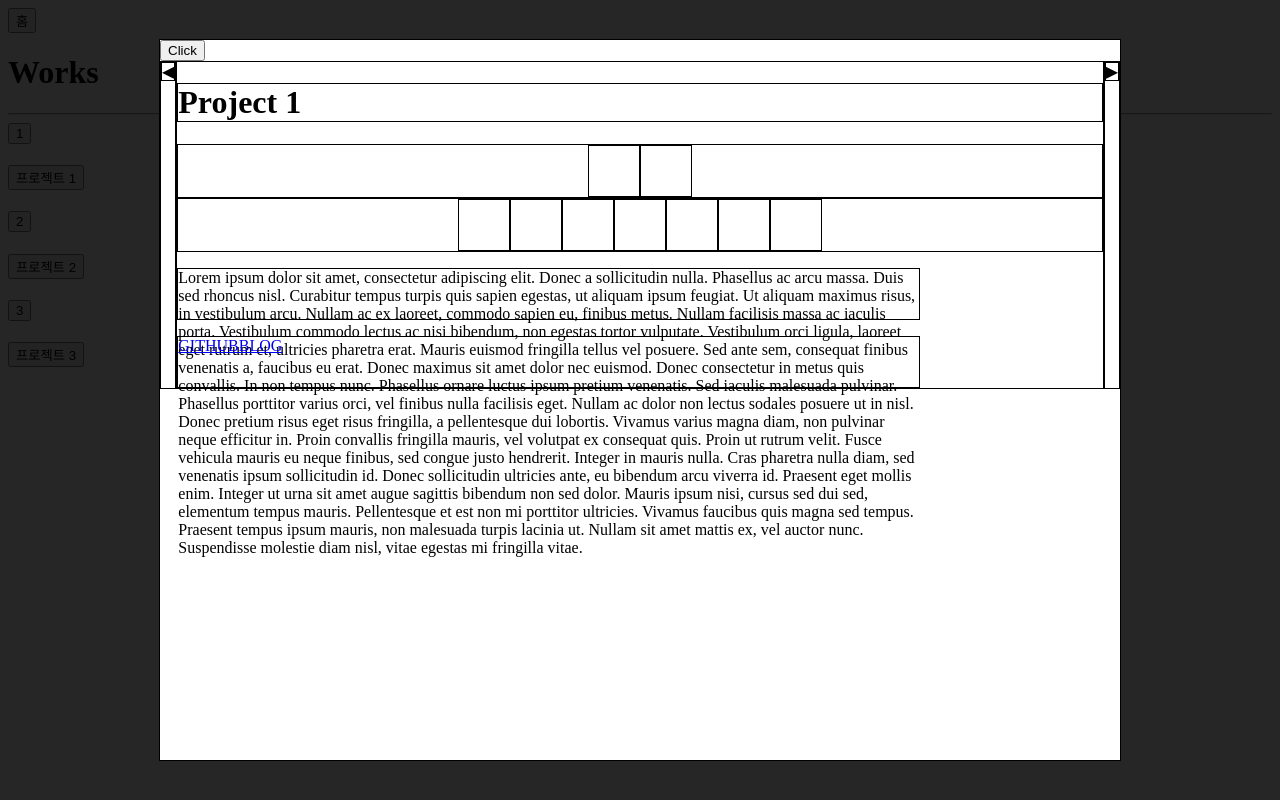
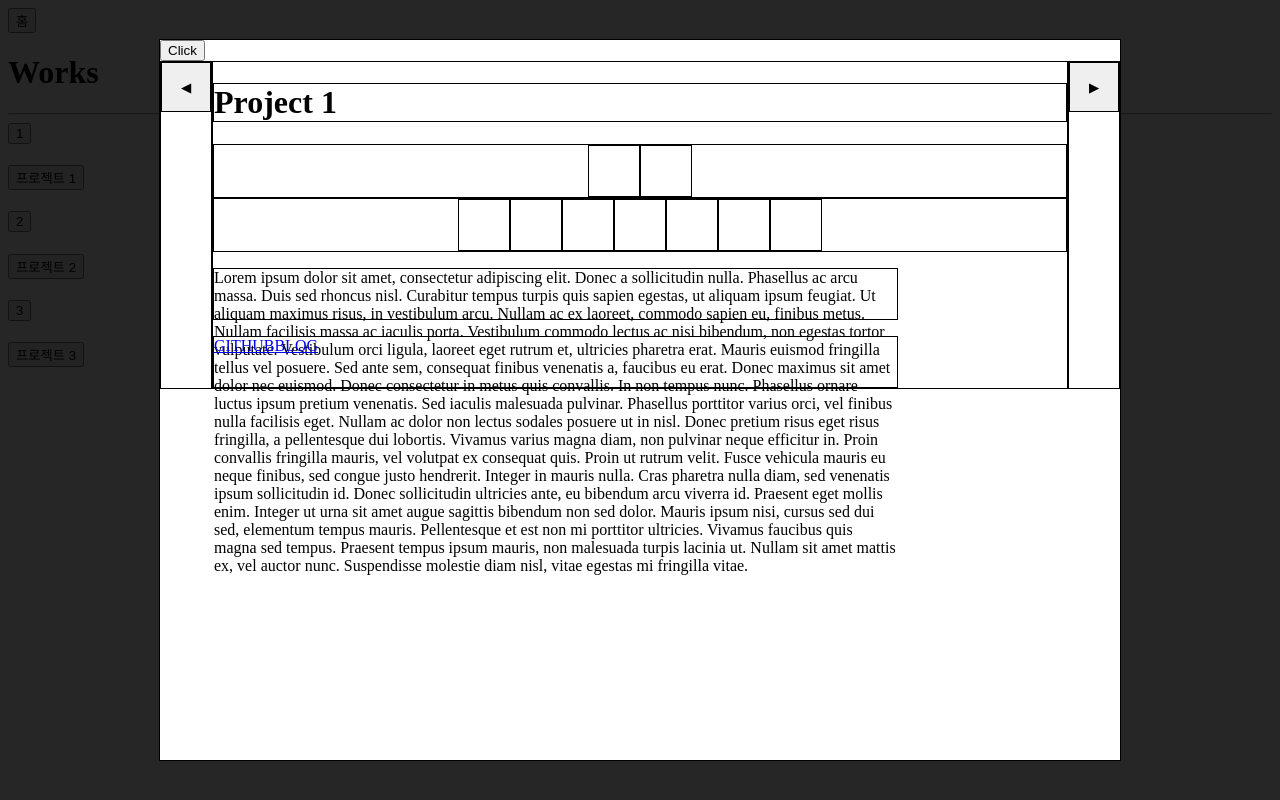
Before and after one commit to godcl1623/portfolio, a React (Create React App) app: page /works in a window 1280 px wide. Both pictures are taken after a click on the button "프로젝트 1". Built offline with nearby package versions, Linux system fonts and the light colour scheme.

Commit message:
features - Projects - 이전/다음 페이지 기능 구현

```diff
--- a/src/components/layouts/projects/PageBtn.js
+++ b/src/components/layouts/projects/PageBtn.js
@@ -1,10 +1,38 @@
 import React from 'react';
+import { useSelector, useDispatch } from 'react-redux';
+import { selectedProject } from '../../../actions';
 
 const PageBtn = ({ direction }) => {
+  const current = useSelector(state => state.selectedProject);
+  const dispatch = useDispatch();
+  const testFunc = btnText => {
+    const projectText = current.split(' ')[0];
+    let projectNumber = Number(current.split(' ')[1]);
+    if (btnText === '▶') {
+      projectNumber += 1;
+    } else {
+      projectNumber -= 1;
+    }
+    // 임시 로직 - 데이터 목록을 배열로 받아서 하드코딩 말고 배열 api로 구현하기
+    if (projectNumber <= 0) {
+      projectNumber = 3;
+    } else if (projectNumber >= 4) {
+      projectNumber = 1;
+    }
+    const test = [projectText, projectNumber].join(' ');
+    console.log(test);
+    dispatch(selectedProject(test));
+  };
+  console.log(current.split(' '));
   const btnText = direction === 'left' ? '◀' : '▶';
+
   return (
     <div className={`container ${direction}`} style={{ border: '1px solid black' }}>
-      <span className={`btn ${direction}`} style={{ border: '1px solid black', width: '50px', height: '50px'}}>{ btnText }</span>
+      <button
+        className={`btn ${direction}`}
+        style={{ border: '1px solid black', width: '50px', height: '50px'}}
+        onClick={() => testFunc(btnText)}
+      >{ btnText }</button>
     </div>
   );
 };
```
